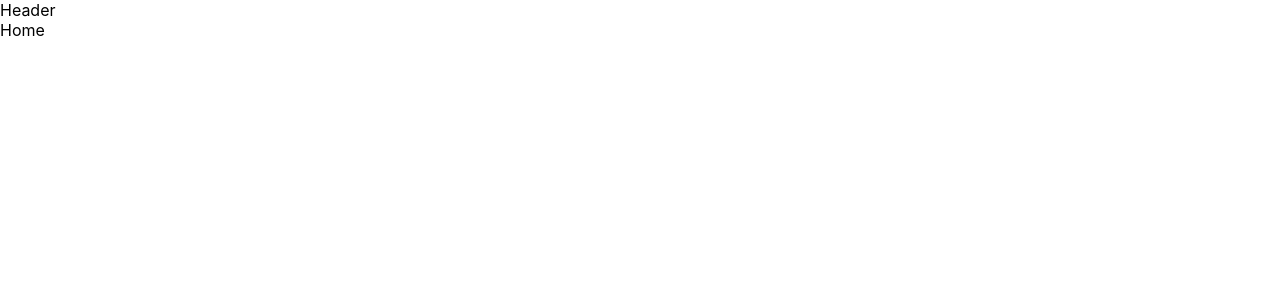
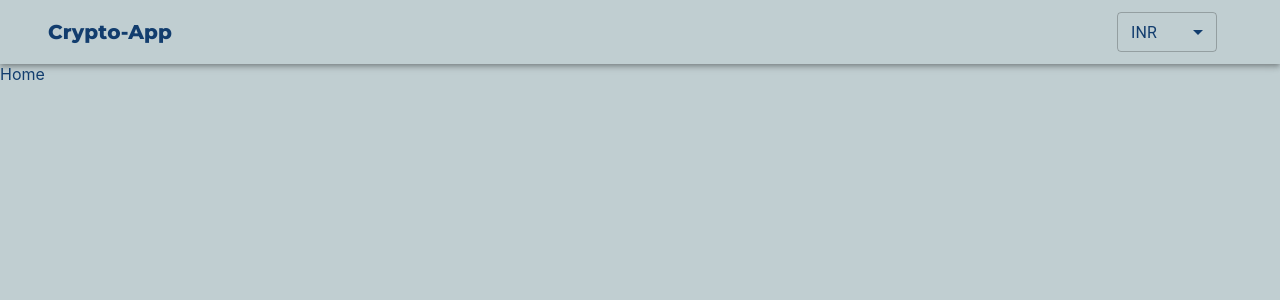
Before and after one commit to AnuragRoshan/crypto-tracking, a React (Create React App) app in the folder crypto-tracking-app/: page / in a window 1280 px wide. Shown: the top 300 px of the page. Built offline with nearby package versions, Linux system fonts and the light colour scheme.

Commit message:
ApI currncy  context added

```diff
--- a/crypto-tracking-app/src/App.css
+++ b/crypto-tracking-app/src/App.css
@@ -0,0 +1,14 @@
+@import url("https://fonts.googleapis.com/css2?family=Montserrat:wght@300;400;800&display=swap");
+
+* {
+  color:#123d6e;
+  margin: 0;
+  padding: 0;
+  box-sizing: border-box;
+  scroll-behavior: smooth;
+}
+
+a {
+  text-decoration: none;
+  color: gold;
+}
--- a/crypto-tracking-app/src/App.js
+++ b/crypto-tracking-app/src/App.js
@@ -4,13 +4,25 @@ import { BrowserRouter, Route } from 'react-router-dom';
 import Header from './Components/Header';
 import { Routes } from 'react-router-dom';
 import Coinpage from './Pages/Coinpage';
+import { makeStyles } from '@material-ui/core'
 
 function App() {
+
+  const useStyles = makeStyles(() => ({
+    App: {
+      backgroundColor: '#c0ced1',
+      color: '#071c34',
+      minHeight: '100vh'
+    },
+  }))
+
+  const classes = useStyles();
+
   return (
     <BrowserRouter>
 
-      <Header/>
-      <div>
+      <div className={classes.App}>
+        <Header />
         <Routes>
 
           < Route exact path="/" element={<Home />} />
--- a/crypto-tracking-app/src/Components/Header.js
+++ b/crypto-tracking-app/src/Components/Header.js
@@ -1,7 +1,62 @@
 import React from 'react'
+import { AppBar, Container, createTheme, makeStyles, MenuItem, Select, ThemeProvider, Toolbar, Typography } from '@material-ui/core'
+import {useNavigate} from "react-router-dom"
+// import { CryptoState } from '../CryptoContext';
+import { CryptoState } from '../ContextAPi/CryptoContext';
 
 export default function Header() {
-  return (
-    <div>Header</div>
-  )
+
+    //to navigate one page to another
+    const navigate = useNavigate();
+
+    const darkTheme = createTheme({
+        palette:{
+            primary:{
+                main:"#123d6e"
+            },
+            // type:"light"
+        }
+    })
+
+    const useStyles=makeStyles(()=>({
+        title:{
+            flex:1,
+            color:'#123d6e',
+            fontFamily:'Montserrat',
+            fontWeight:"bold",
+            cursor:"pointer"
+        }
+    }))
+    const classes=useStyles();
+
+    const {currency, setCurrency} = CryptoState()
+    // console.log(symbol);
+
+    return (
+        // use create theme in the provided area
+        <ThemeProvider theme={darkTheme} >
+        <AppBar color='transparent' position='static'>
+            <Container>
+                <Toolbar>
+                    <Typography className={classes.title} onClick={()=>navigate("/")}
+                    variant='h6'
+                    >
+                         Crypto-App
+                    </Typography>
+                    <Select
+                    value={currency}
+                    onChange={(e)=>setCurrency(e.target.value)}
+                    variant='outlined' style={{ width: 100, height: 40, marginRight: 15, color:"#123d6e",backgroundColor: '#c0ced1' }}>
+                        <MenuItem value={"USD"} >USD</MenuItem>
+                        <MenuItem value={"INR"}>INR</MenuItem>
+                        <MenuItem value={"TUR"}>TUR</MenuItem>
+                    </Select>
+                </Toolbar>
+            </Container>
+
+
+
+        </AppBar>
+        </ThemeProvider>
+    )
 }
--- /dev/null
+++ b/crypto-tracking-app/src/ContextAPi/CryptoContext.js
@@ -0,0 +1,26 @@
+import React, { createContext, useContext, useEffect, useState } from "react";
+
+const Crypto = createContext();
+
+const CryptoContext = ({ children }) => {
+  const [currency, setCurrency] = useState("INR");
+  const [symbol, setSymbol] = useState("₹");
+
+  useEffect(() => {
+    if (currency === "INR") setSymbol("₹");
+    else if (currency === "USD") setSymbol("$");
+    else if (currency === "TUR") setSymbol("₺");
+  }, [currency]);
+
+  return (
+    <Crypto.Provider value={{ currency, setCurrency,  }}>
+      {children}
+    </Crypto.Provider>
+  );
+};
+
+export default CryptoContext;
+
+export const CryptoState = () => {
+  return useContext(Crypto);
+};
--- a/crypto-tracking-app/src/index.js
+++ b/crypto-tracking-app/src/index.js
@@ -2,16 +2,20 @@ import React from 'react';
 import ReactDOM from 'react-dom';
 import './index.css';
 import App from './App';
-import reportWebVitals from './reportWebVitals';
+import CryptoContext from './ContextAPi/CryptoContext';
+// import reportWebVitals from './reportWebVitals';
 
 ReactDOM.render(
-  <React.StrictMode>
-    <App />
-  </React.StrictMode>,
-  document.getElementById('root')
+  // <React.StrictMode>
+     <CryptoContext>
+      <App />
+    </CryptoContext>
+  // </React.StrictMode>,
+
+  ,document.getElementById('root')
 );
 
 // If you want to start measuring performance in your app, pass a function
 // to log results (for example: reportWebVitals(console.log))
 // or send to an analytics endpoint. Learn more: https://bit.ly/CRA-vitals
-reportWebVitals();
+// reportWebVitals();
```
